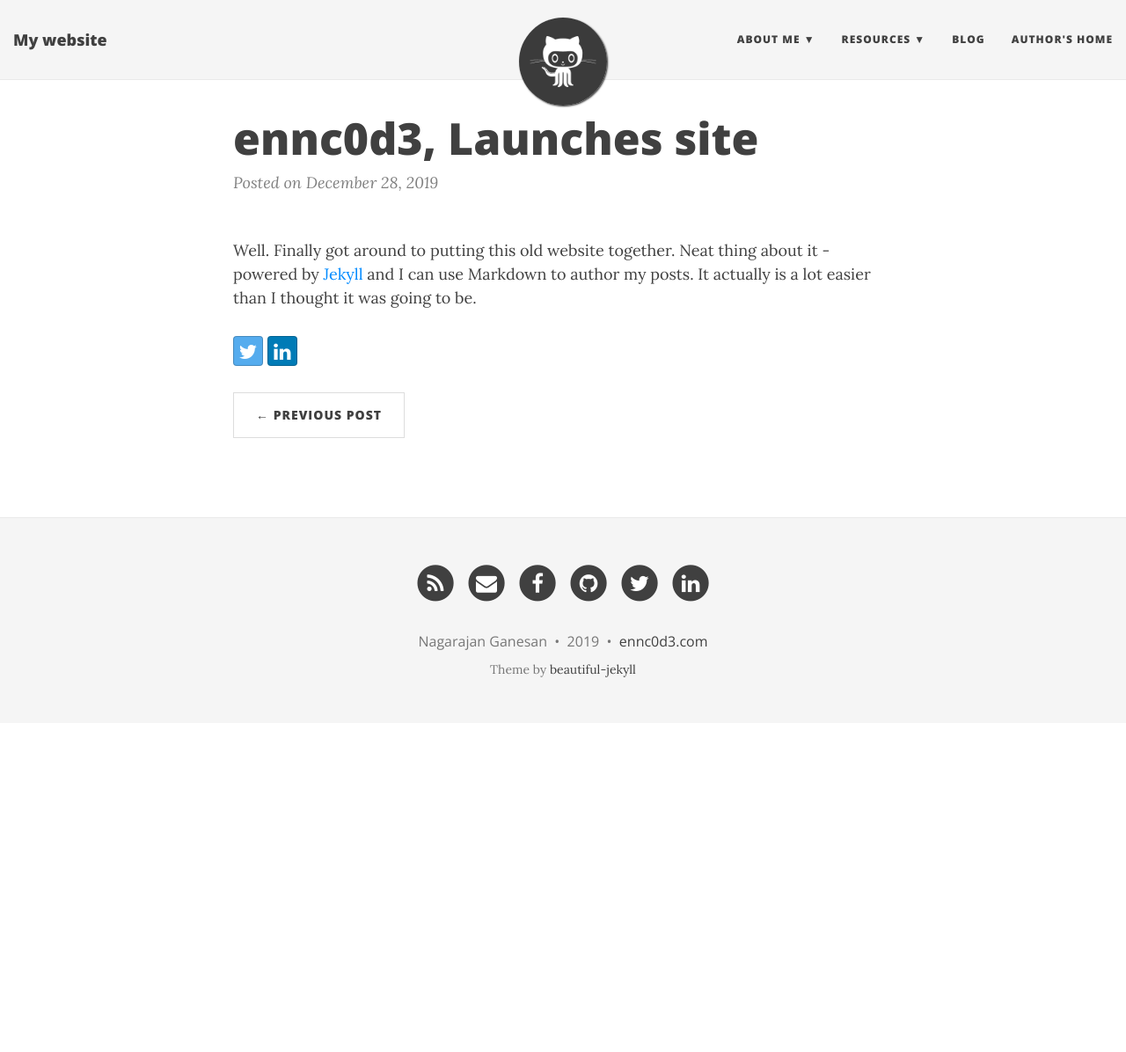
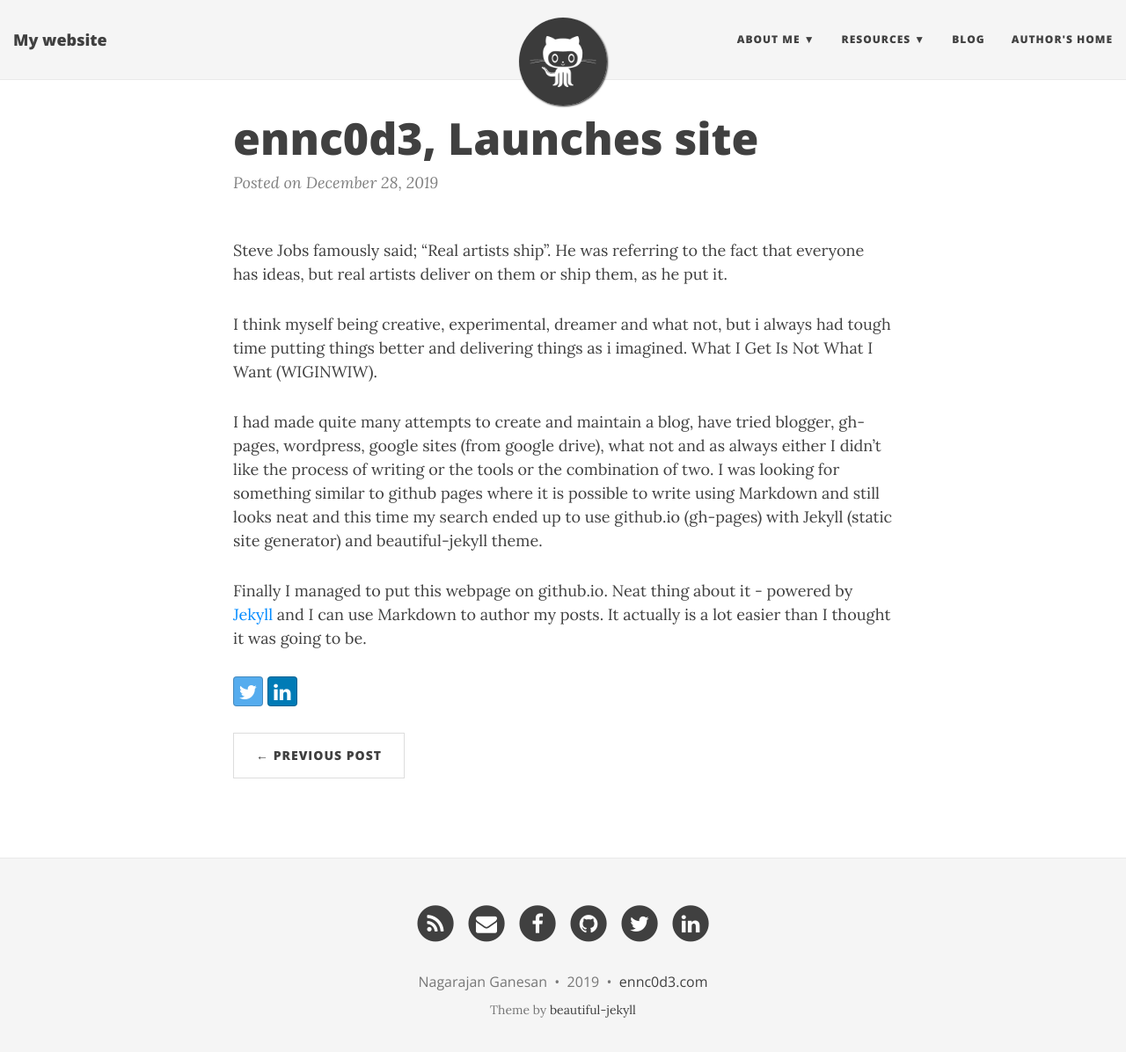
Before and after one commit to ennc0d3/ennc0d3.github.io, a Jekyll site: the page built from _posts/2019-12-28-ennc0d3-site-launched.md, in a window 1280 px wide and 1209 px high. Shown: the top 1196 px of the window at 88% size. Built offline with Jekyll 4.4.1, drawn with Linux system fonts in a browser that asks for light colours; nearby versions of some CDN libraries.

Commit message:
Update 2019-12-28-ennc0d3-site-launched.md

```diff
--- a/_posts/2019-12-28-ennc0d3-site-launched.md
+++ b/_posts/2019-12-28-ennc0d3-site-launched.md
@@ -4,5 +4,10 @@ title: "ennc0d3, Launches site"
 date: 2019-12-28
 ---
 
-Well. Finally got around to putting this old website together. Neat thing about it - powered by [Jekyll](http://jekyllrb.com) and I can use Markdown to author my posts.
-It actually is a lot easier than I thought it was going to be.
+Steve Jobs famously said; “Real artists ship”. He was referring to the fact that everyone has ideas, but real artists deliver on them or ship them, as he put it.
+
+I think myself being creative, experimental, dreamer and what not, but i always had tough time putting things better and delivering things as i imagined. What I Get Is Not What I Want (WIGINWIW).
+
+I had made quite many attempts to create and maintain a blog, have tried blogger, gh-pages, wordpress, google sites (from google drive), what not and as always either I didn't like the process of writing or the tools or the combination of two. I was looking for something similar to github pages where it is possible to write using Markdown and still looks neat and this time my search ended up to use github.io (gh-pages) with Jekyll (static site generator) and beautiful-jekyll theme.
+
+Finally I managed to put this webpage on github.io. Neat thing about it - powered by [Jekyll](http://jekyllrb.com) and I can use Markdown to author my posts. It actually is a lot easier than I thought it was going to be.
```
